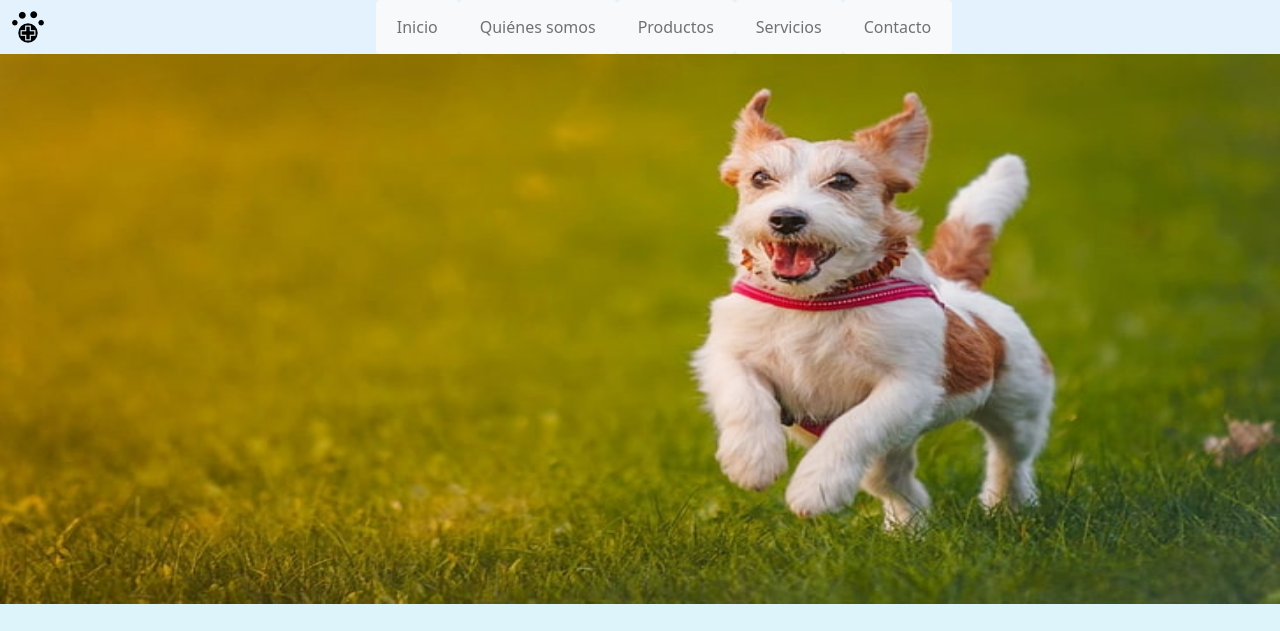
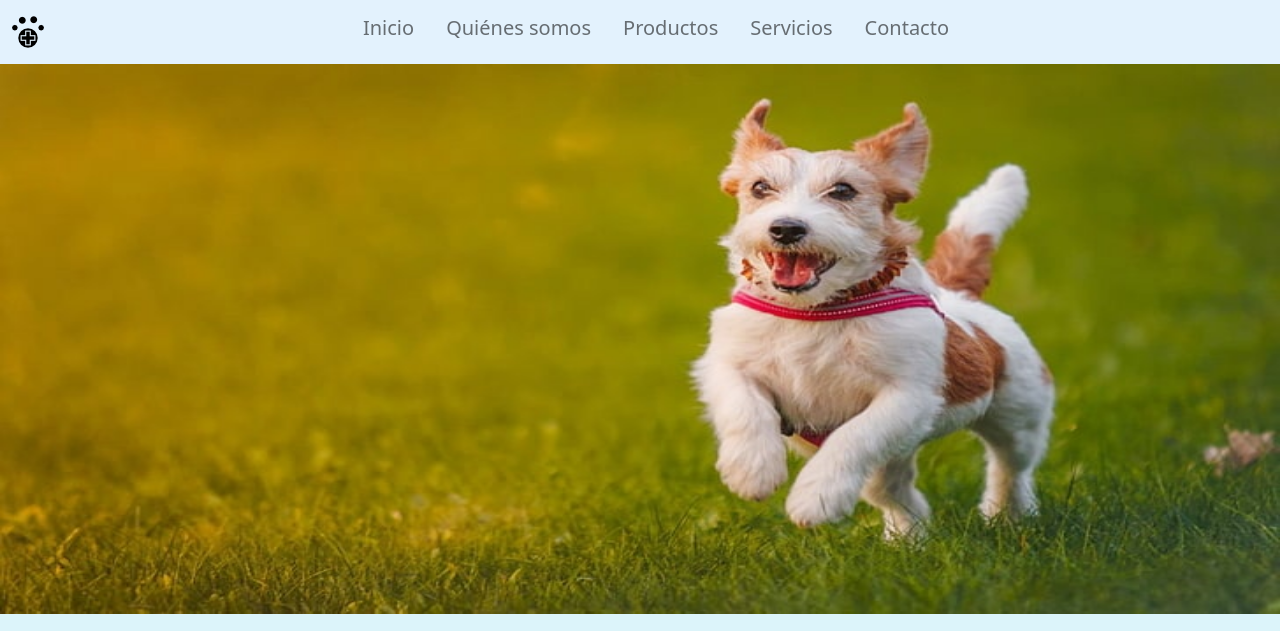
Before and after one commit to marianomiguez93/dw-entrega, a plain HTML site: page pages/contacto.html in a window 1280 px wide. Shown: the top 631 px of the page. Drawn offline with nearby package versions, Linux system fonts and the light colour scheme; files whose address does not match are found by name.

Commit message:
Avance finales

```diff
--- a/pages/contacto.html
+++ b/pages/contacto.html
@@ -40,37 +40,21 @@
 
           <div class="collapse navbar-collapse medio" id="navbarSupportedContent">
             <div class="d-flex justify-content-center">
-              <ul class="navbar-nav me-auto mb-2 mb-lg-0 ">
-
+              <ul class="navbar-nav me-auto mb-5 mb-lg-3 pt-2">
                 <li class="nav-item ">
-                  <button type="button" class="btn btn-light botonNavFondo">
-                    <a class="nav-link" href="../index.html">Inicio</a>
-                  </button>
+                    <a class="nav-link navbar-brand botonNavFondo" href="../index.html">Inicio</a>
                 </li>
                 <li class="nav-item">
-                  <button type="button" class="btn btn-light botonNavFondo">
-                    <a class="nav-link" href="./quienes-somos.html">Quiénes somos</a>
-                  </button>
-                </li>
-
-                <li class="nav-item">
-                  <button type="button" class="btn btn-light botonNavFondo">
-                    <a class="nav-link" href="./productos.html"> Productos</a>
-                  </button>
-
+                    <a class="nav-link navbar-brand botonNavFondo" href="./quienes-somos.html">Quiénes somos</a>
                 </li>
                 <li class="nav-item">
-                  <button type="button" class="btn btn-light botonNavFondo">
-                    <a class="nav-link" href="./servicios.html">Servicios</a>
-                  </button>
-
+                    <a class="nav-link navbar-brand botonNavFondo" href="./productos.html"> Productos</a>
                 </li>
-
                 <li class="nav-item">
-                  <button type="button" class="btn btn-light botonNavFondo">
-                    <a class="nav-link" href="#">Contacto</a>
-                  </button>
-
+                    <a class="nav-link navbar-brand botonNavFondo" href="./servicios.html">Servicios</a>
+                </li>
+                <li class="nav-item">
+                    <a class="nav-link navbar-brand botonNavFondo" href="#">Contacto</a>
                 </li>
               </ul>
             </div>
--- a/style/style.css
+++ b/style/style.css
@@ -20,8 +20,8 @@ footer {
  }
 footer ul {
   color: #e8d1dd;
-  font-family: 'Roboto', cursive;
 }
+
 .centrar {
   text-align: center;
  }
```
Also changed, not shown: index.html (+2 -4 lines), pages/productos.html (+6 -23 lines), pages/quienes-somos.html (+6 -23 lines), pages/servicios.html (+6 -23 lines).
